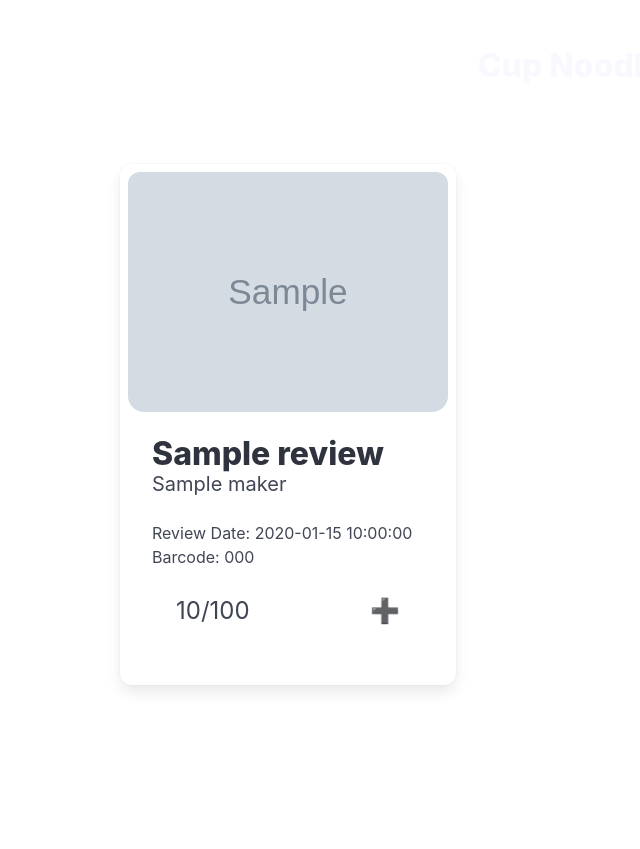
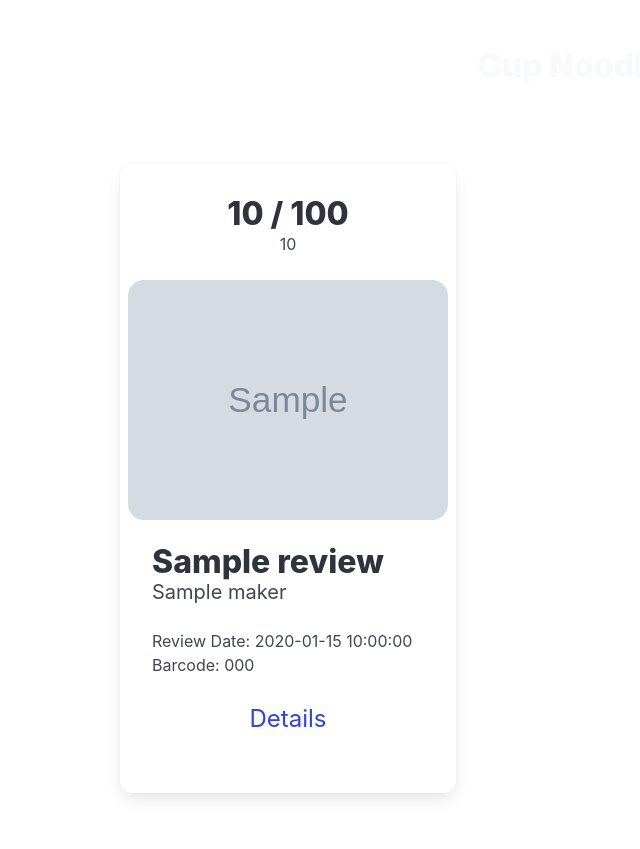
Before and after one commit to volutus/self-domain-flask, a Flask app: template templates/noodles.html in a window 1280 px wide. Shown: the whole page, without its empty margins (0-640 px from the left). Before the commit the page ends 691 px from the top, so only its background shows below. Run offline with Flask 3, Linux system fonts and the light colour scheme; the template is opened without the code that fills it: most values are stand-ins (such as "Sample title", 1, 10 or a date in 2020); grey boxes marked "Sample" are stand-in pictures.

Commit message:
Template improvements

```diff
--- a/static/css/noodles.css
+++ b/static/css/noodles.css
@@ -32,6 +32,7 @@ img.noodle-image {
     font-size: x-large;
     margin: 1rem;
     cursor: pointer;
+    text-align: center;
 }
 .grade-icon {
     float: right;
@@ -44,3 +45,7 @@ img.noodle-image {
     background: #aaa;
     color: black;
 }
+.grade, .price {
+    text-align: center;
+    margin-bottom: 0em !important;
+}
--- a/static/js/noodles.js
+++ b/static/js/noodles.js
@@ -3,6 +3,6 @@ $(document).ready(function()
     $(".review-grade").click(function()
     {
         const parent = $(this).parent();
-        $(parent).find(".review-toggle").toggle(250);
+        $(parent).children(".review-toggle").toggle(250);
     });
 });
--- a/templates/noodles.html
+++ b/templates/noodles.html
@@ -27,7 +27,12 @@
 
       <div class="noodle-container">
         {% for r in reviews %}
-        <div class="card">
+        <div class="card" data-grade="{{r.score}}" data-price="{{r.price}}">
+
+          <div class="card-content">
+            <div class="title grade">{{r.score}} / 100</div>
+            <div class="price">{{r.price}}</div>
+          </div>
           <div class="card-image">
             <img class="noodle-image" src="{{r.image_uri}}" alt="Advertiser image for {{r.name}}"/>
           </div>
@@ -38,9 +43,7 @@
             <div>Barcode: {{r.barcode}}</div>
 
             <div class="review-grade">
-              <span class="grade-text"> {{r.score}}/100 </span>
-              <span class="review-toggle grade-icon">➕</span>
-              <span class="review-toggle grade-icon" style="display:none;">➖</span>
+              <a href="javascript:void(0)" class="grade-text"> Details </a>
             </div>
             <div class="review-details review-toggle" style="display:none;">{{r.review | replace('\n', '<br>') | safe }}</div>
           </div>
```
